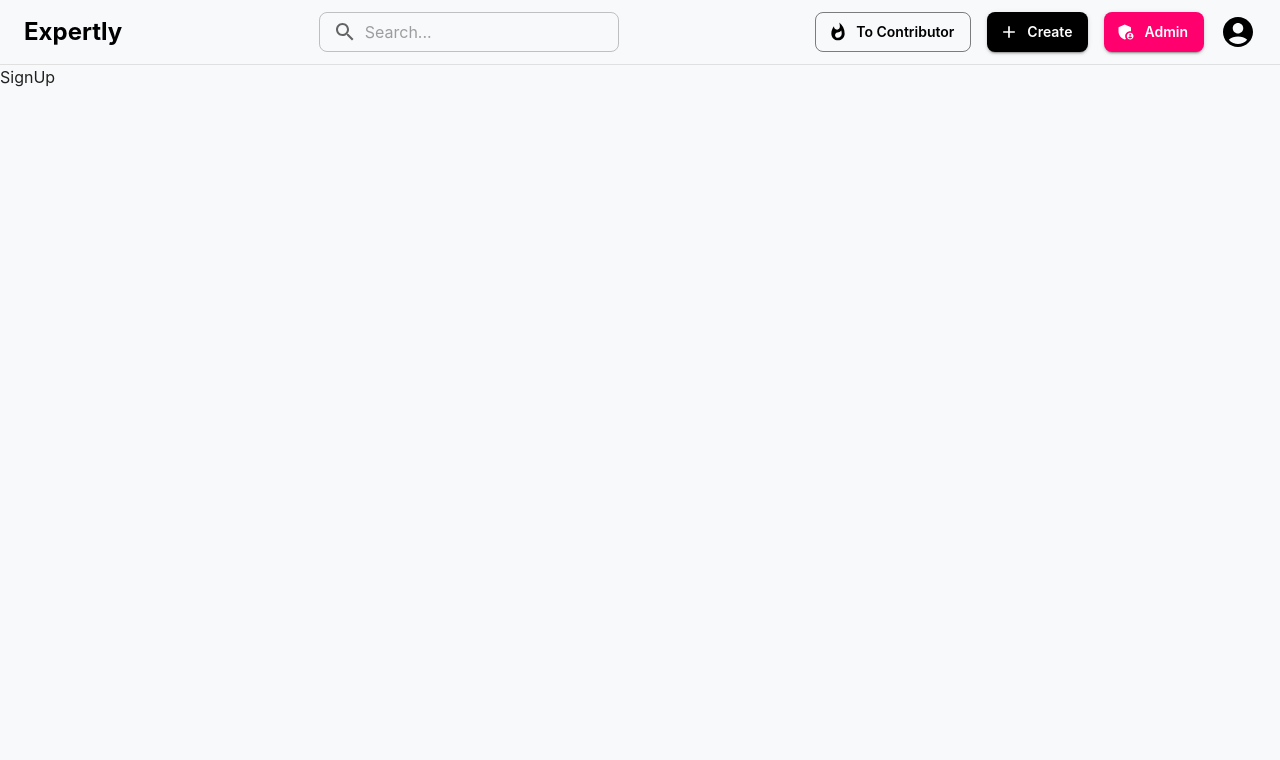
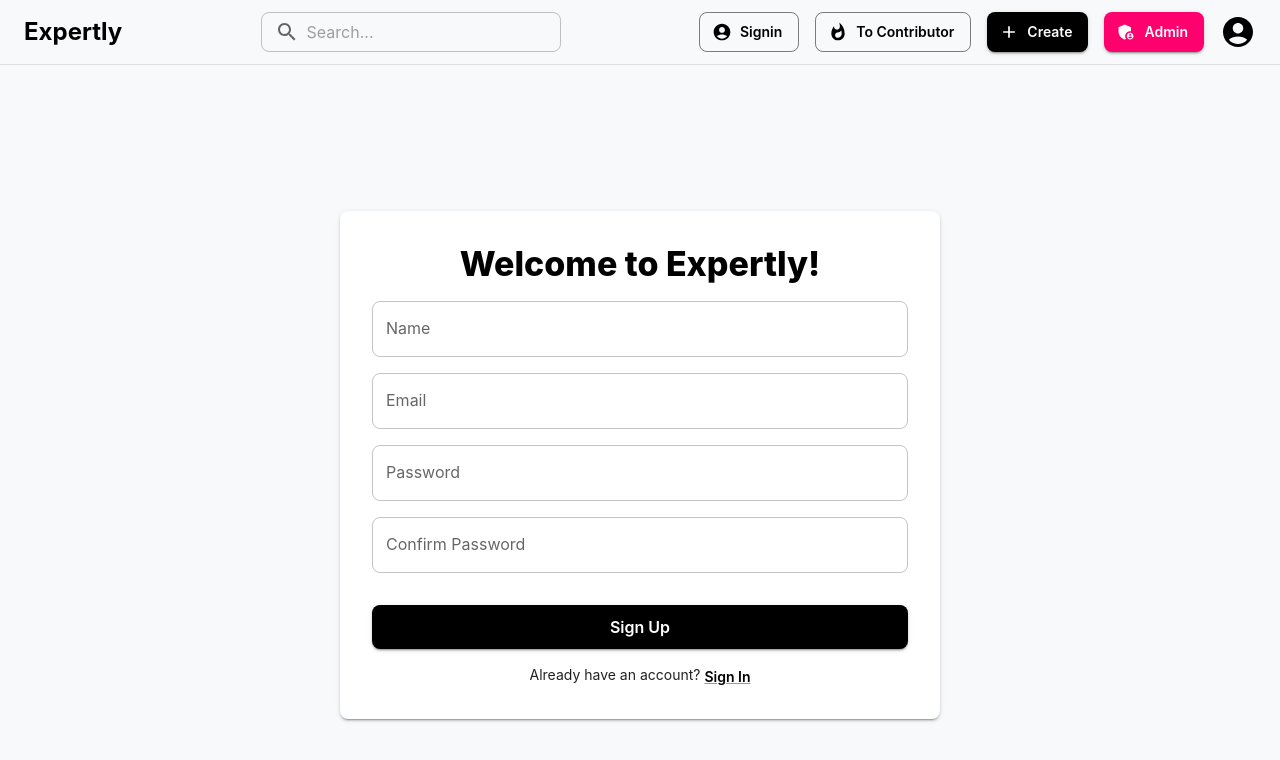
Before and after one commit to MyoMyatMin/expertly, a Next.js app: page /auth/signup in a window 1280 px wide. Shown: the top 760 px of the page. Built offline with nearby package versions, Linux system fonts and the light colour scheme; no server answers; what @mui/material-nextjs would draw is missing.

Commit message:
fix the checkauthstatus issue and added signup functions

```diff
--- a/app/auth/signup/page.tsx
+++ b/app/auth/signup/page.tsx
@@ -1,9 +1,121 @@
-import React from "react";
+"use client";
+import React, { useState, useContext } from "react";
+import { Box, TextField, Button, Typography, Paper, Link } from "@mui/material";
+import { useRouter } from "next/navigation";
+import AuthContext from "@/contexts/AuthProvider";
 
-type Props = {};
+const Signup: React.FC = () => {
+  const router = useRouter();
+  const { signup } = useContext(AuthContext); // Access signup function from AuthContext
+  const [formData, setFormData] = useState({
+    name: "",
+    email: "",
+    password: "",
+    confirmPassword: "",
+  });
 
-const SignUp = (props: Props) => {
-  return <div>SignUp</div>;
+  const handleChange = (e: React.ChangeEvent<HTMLInputElement>) => {
+    setFormData({ ...formData, [e.target.name]: e.target.value });
+  };
+
+  const handleSubmit = async (e: React.FormEvent) => {
+    e.preventDefault();
+
+    if (formData.password !== formData.confirmPassword) {
+      console.error("Passwords don't match");
+      return;
+    }
+
+    // Call signup function from AuthContext
+    await signup(formData.email, formData.password, formData.name);
+    console.log("Signup form submitted:", formData);
+    router.push("/profile");
+  };
+
+  return (
+    <Box
+      sx={{
+        display: "flex",
+        justifyContent: "center",
+        alignItems: "center",
+        minHeight: "100vh",
+        bgcolor: "background.default",
+        px: 2,
+      }}
+    >
+      <Paper
+        elevation={2}
+        sx={{ p: 4, width: "100%", maxWidth: 600, textAlign: "center" }}
+      >
+        <Typography
+          variant="h4"
+          sx={{ fontWeight: 800, color: "primary.main", mb: 2 }}
+        >
+          Welcome to Expertly!
+        </Typography>
+        <Box
+          component="form"
+          onSubmit={handleSubmit}
+          sx={{ display: "flex", flexDirection: "column", gap: 2 }}
+        >
+          <TextField
+            fullWidth
+            label="Name"
+            name="name"
+            value={formData.name}
+            onChange={handleChange}
+            variant="outlined"
+          />
+          <TextField
+            fullWidth
+            label="Email"
+            name="email"
+            type="email"
+            value={formData.email}
+            onChange={handleChange}
+            variant="outlined"
+          />
+          <TextField
+            fullWidth
+            label="Password"
+            name="password"
+            type="password"
+            value={formData.password}
+            onChange={handleChange}
+            variant="outlined"
+          />
+          <TextField
+            fullWidth
+            label="Confirm Password"
+            name="confirmPassword"
+            type="password"
+            value={formData.confirmPassword}
+            onChange={handleChange}
+            variant="outlined"
+          />
+          <Button
+            type="submit"
+            variant="contained"
+            color="primary"
+            fullWidth
+            sx={{ mt: 2, py: 1, fontSize: "1rem", fontWeight: 600 }}
+          >
+            Sign Up
+          </Button>
+        </Box>
+        <Typography variant="body2" sx={{ mt: 2 }}>
+          Already have an account?{" "}
+          <Link
+            component="button"
+            onClick={() => router.push("/signin")}
+            sx={{ fontWeight: 600, cursor: "pointer", color: "primary.main" }}
+          >
+            Sign In
+          </Link>
+        </Typography>
+      </Paper>
+    </Box>
+  );
 };
 
-export default SignUp;
+export default Signup;
--- a/app/layout.tsx
+++ b/app/layout.tsx
@@ -8,8 +8,6 @@ import { AuthProvider } from "@/contexts/AuthProvider";
 export const metadata = {
   title: "Expertly",
   description: "This is a knowledge sharing platform shared by experts.",
-
-  manifest: "/site.webmanifest",
 };
 
 export default function RootLayout({
--- a/components/Header.tsx
+++ b/components/Header.tsx
@@ -110,6 +110,14 @@ const Header: React.FC = () => {
           >
             <Button
               variant="outlined"
+              onClick={() => router.push("/auth/signin")}
+              startIcon={<AccountCircle />}
+              sx={{ height: "40px" }}
+            >
+              Signin
+            </Button>
+            <Button
+              variant="outlined"
               onClick={() => router.push("/application")}
               startIcon={<Whatshot />}
               sx={{ height: "40px" }}
--- a/contexts/AuthProvider.tsx
+++ b/contexts/AuthProvider.tsx
@@ -1,7 +1,6 @@
 "use client";
-
+import { createContext, useEffect, useState } from "react";
 import { useRouter } from "next/navigation";
-import { createContext, useEffect, useState } from "react";
 
 interface User {
   id: number;
@@ -9,19 +8,14 @@ interface User {
   name: string;
 }
 
-interface AuthContextType {
-  user: User | null;
-  signin: (email: string, password: string) => void;
-  logout: () => void;
-  loading: boolean;
-}
-
 interface AuthProviderProps {
   children: React.ReactNode;
 }
+
 const AuthContext = createContext({
   user: null,
   signin: async (email: string, password: string) => {},
+  signup: async (email: string, password: string, name: string) => {},
   logout: async () => {},
   loading: false,
 });
@@ -35,7 +29,11 @@ export const AuthProvider = ({ children }: AuthProviderProps) => {
     const checkUser = async () => {
       setLoading(true);
       try {
-        const response = await fetch("/api/auth/me");
+        const response = await fetch("http://localhost:8000/auth/me", {
+          method: "GET",
+          credentials: "include",
+        });
+
         if (response.ok) {
           const userData = await response.json();
           setUser(userData);
@@ -45,19 +43,22 @@ export const AuthProvider = ({ children }: AuthProviderProps) => {
       } catch (err) {
         console.error("Error fetching user:", err);
         setUser(null);
+      } finally {
+        setLoading(false);
       }
-      setLoading(false);
     };
 
     checkUser();
   }, []);
+
   const signin = async (email: string, password: string) => {
     try {
-      const response = await fetch("/api/auth/login", {
+      const response = await fetch("http://localhost:8000/login", {
         method: "POST",
         headers: {
           "Content-Type": "application/json",
         },
+        credentials: "include",
         body: JSON.stringify({ email, password }),
       });
 
@@ -70,6 +71,29 @@ export const AuthProvider = ({ children }: AuthProviderProps) => {
       }
     } catch (err) {
       console.error("Error during login:", err);
+    }
+  };
+
+  const signup = async (email: string, password: string, name: string) => {
+    try {
+      const response = await fetch("http://localhost:8000/signup", {
+        method: "POST",
+        headers: {
+          "Content-Type": "application/json",
+        },
+        credentials: "include",
+        body: JSON.stringify({ email, password, name }),
+      });
+
+      if (response.ok) {
+        const userData = await response.json();
+        setUser(userData);
+        router.push("/profile");
+      } else {
+        console.error("Signup failed.");
+      }
+    } catch (err) {
+      console.error("Error during signup:", err);
     }
   };
 
@@ -90,11 +114,13 @@ export const AuthProvider = ({ children }: AuthProviderProps) => {
     }
   };
 
-  const value = { user, signin, logout, loading };
+  const value = { user, signin, signup, logout, loading };
 
   return (
     <AuthContext.Provider value={value}>
-      {!loading && children}
+      {/* {!loading && children} */}{" "}
+      {/* Uncomment this line to prevent rendering children until user is loaded */}
+      {children}
     </AuthContext.Provider>
   );
 };
```
